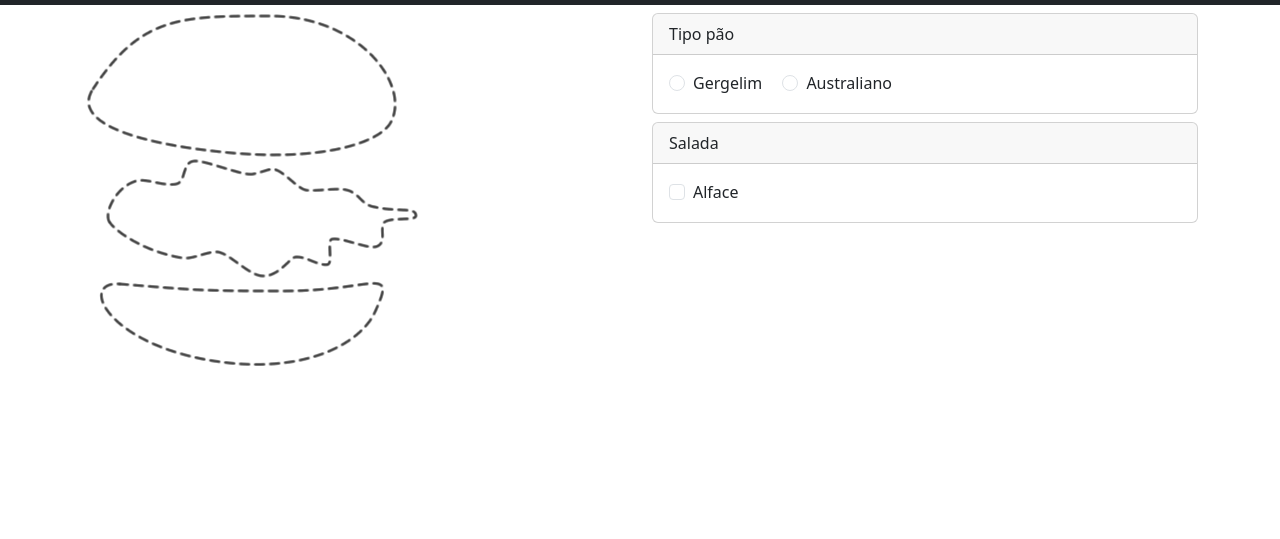
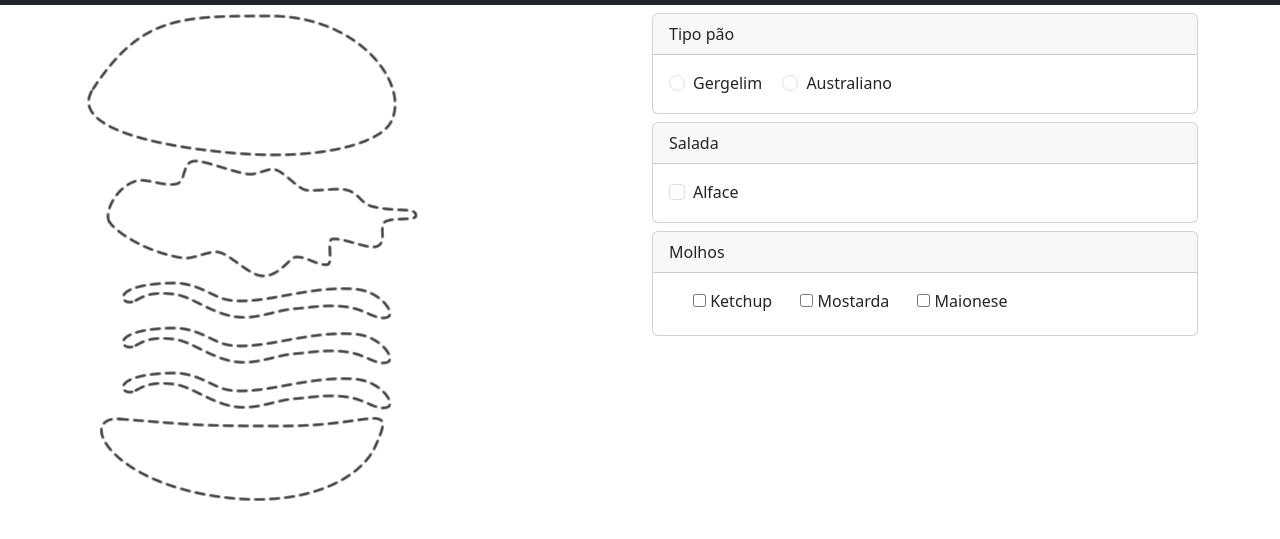
Before and after one commit to kaykyth181/MakeBurger, a plain HTML site: page index.html in a window 1280 px wide. Shown: the part 45-584 px from the top of the page. Drawn offline with nearby package versions, Linux system fonts and the light colour scheme.

Commit message:
update molhos e css

```diff
--- a/index.html
+++ b/index.html
@@ -13,6 +13,9 @@
     <!-- bootstrap -->
     <link href="https://cdn.jsdelivr.net/npm/bootstrap@5.3.3/dist/css/bootstrap.min.css" rel="stylesheet"
         integrity="sha384-QWTKZyjpPEjISv5WaRU9OFeRpok6YctnYmDr5pNlyT2bRjXh0JMhjY6hW+ALEwIH" crossorigin="anonymous">
+
+
+    <link rel="stylesheet" href="styles.css">
 
 
 
@@ -41,6 +44,7 @@
                             <img :src="maionese">
                             <img :src="hamburguer">
                             <img :src="pao[1]">
+
 
 
                         </div>
@@ -95,7 +99,49 @@
                                 </div>
                             </div>
                         </div>
+                    </div> <!-- fim salada -->
+
+                    <div class="row mt-2">
+                        <div class="col">
+                            <div class="card">
+
+                                <div class="card-header">
+                                    Molhos
+                                </div>
+
+                                <div class="card-body">
+                                    <div class="form-check form-check-inline">
+                                        <input type="checkbox" value="ketchup"
+                                            v-model="inputMolhos">
+
+                                        <label class="form-check-label"> Ketchup </label>
+
+                                    <div class="form-check form-check-inline">
+                                        <input type="checkbox" value="mostarda"
+                                        v-model="inputMolhos">
+
+                                        <label class="form-check-label"> Mostarda </label>
+
+                                    <div class="form-check form-check-inline">
+                                        <input type="checkbox" value="maionese"
+                                        v-model="inputMolhos">
+
+                                        <label class="form-check-label"> Maionese </label>
+                                    </div>
+
+                                </div>
+
+
+                            </div>
+
+                        </div>
+
                     </div>
+
+
+
+
+
 
                 </div>
 
@@ -111,6 +157,7 @@
                 data: { // atributos // propriedades
                     inputTipoPao: '',
                     inputSalada: [],
+                    inputMolhos:[],
                 },
 
                 computed: { // propriedades computadas // reativos
@@ -128,13 +175,32 @@
                         }
                     },
 
-                    alface(){
-                        if(this.inputSalada.includes('alface')){
+                    alface() {
+                        if (this.inputSalada.includes('alface')) {
                             return 'imagens/alface.png'
                         }
 
                         return 'imagens/padrao/alface.png'
-                    }
+                    },
+                    ketchup(){
+                        if(this.inputMolhos.includes('ketchup')){
+                            return 'imagens/ketchup.png'
+                        }
+                        return 'imagens/padrao/molho.png'
+                    },
+                    mostarda(){
+                        if(this.inputMolhos.includes('mostarda')){
+                            return 'imagens/mostarda.png'
+                        }
+                        return 'imagens/padrao/molho.png'
+                    },
+                    maionese(){
+                        if(this.inputMolhos.includes('maionese')){
+                            return 'imagens/maionese.png'
+                        }
+                        return 'imagens/padrao/molho.png'
+                    },
+
                 },
             })
         </script>
--- /dev/null
+++ b/styles.css
@@ -0,0 +1,3 @@
+body{
+    background: rgba(255, 255, 255, 0.096);
+}
```
